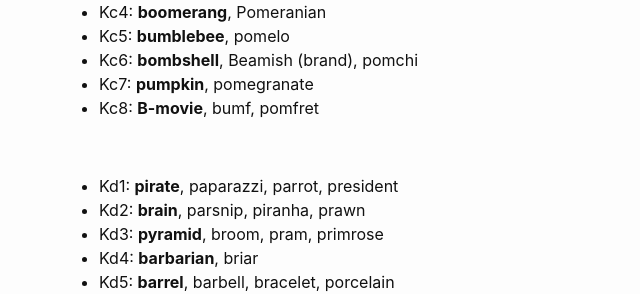
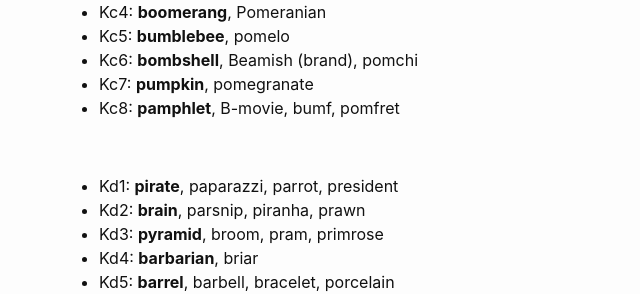
Before and after one commit to liontailedmacaque/liontailedmacaque.github.io, a Jekyll site: the page built from chessmemorypalace/appendix.md, in a window 1280 px wide and 900 px high, scrolled down 11543 px. Shown: the part 162-456 px from the top of the window, without its empty margins (201-841 px from the left). Built offline with Jekyll 4.4.1, drawn with Linux system fonts in a browser that asks for light colours.

Commit message:
Update appendix.md

```diff
--- a/chessmemorypalace/appendix.md
+++ b/chessmemorypalace/appendix.md
@@ -425,7 +425,7 @@ King moves start with a /p/ or /b/ sound (and can have any number of syllables).
 - Kc5: **bumblebee**, pomelo
 - Kc6: **bombshell**, Beamish (brand), pomchi
 - Kc7: **pumpkin**, pomegranate
-- Kc8: **B-movie**, bumf, pomfret
+- Kc8: **pamphlet**, B-movie, bumf, pomfret
 <p><br></p>
 - Kd1: **pirate**, paparazzi, parrot, president
 - Kd2: **brain**, parsnip, piranha, prawn
```
